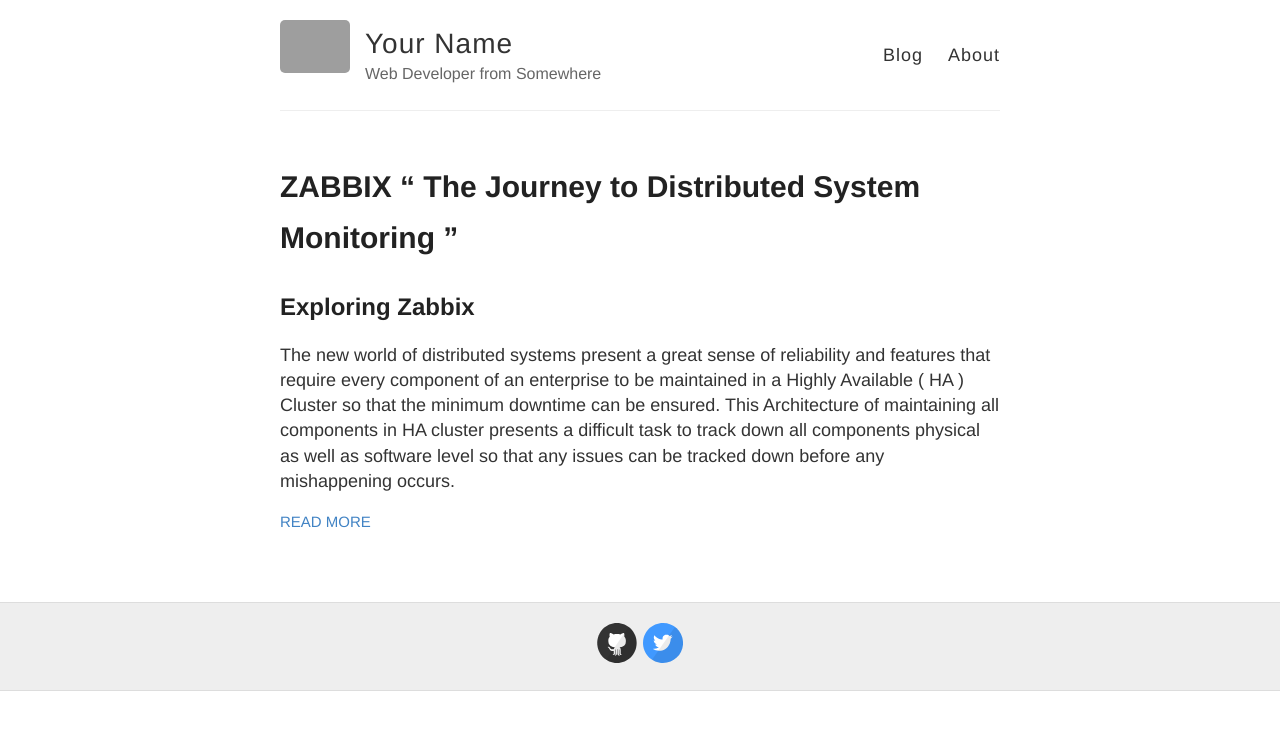
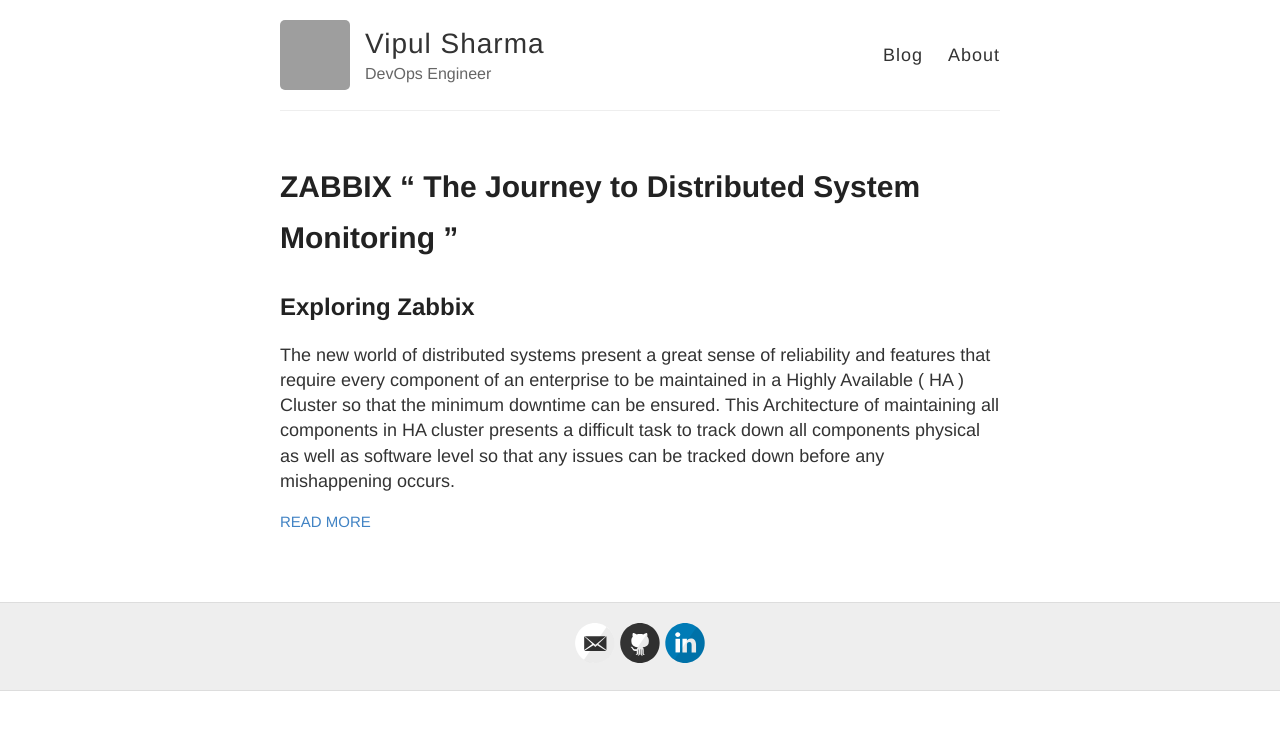
Before and after one commit to VipsSharma/old, a Jekyll site: the page built from index.html, in a window 1280 px wide. Shown: the top 730 px of the page. Built offline with Jekyll 4.4.1, drawn with Linux system fonts in a browser that asks for light colours; grey boxes are pictures that could not be loaded.

Commit message:
Updated Config

```diff
--- a/_config.yml
+++ b/_config.yml
@@ -3,13 +3,13 @@
 #
 
 # Name of your site (displayed in the header)
-name: Your Name
+name: Vipul Sharma
 
 # Short bio or description (displayed in the header)
-description: Web Developer from Somewhere
+description: DevOps Engineer
 
 # URL of your avatar or profile pic (you could use your GitHub profile pic)
-avatar: https://raw.githubusercontent.com/barryclark/jekyll-now/master/images/jekyll-logo.png
+avatar: https://avatars2.githubusercontent.com/u/53145412?s=460&u=37681a7df1573bdaa193c1e04ffd8375acfb4686&v=4
 
 #
 # Flags below are optional
@@ -18,15 +18,15 @@ avatar: https://raw.githubusercontent.com/barryclark/jekyll-now/master/images/je
 # Includes an icon in the footer for each username you enter
 footer-links:
   dribbble:
-  email:
+  email: sharma.vips5512@gmail.com
   facebook:
   flickr:
-  github: barryclark/jekyll-now
+  github: https://github.com/VipsSharma
   instagram:
-  linkedin:
+  linkedin: https://www.linkedin.com/in/vipul0sharma/
   pinterest:
   rss: # just type anything here for a working RSS icon
-  twitter: jekyllrb
+  twitter:
   stackoverflow: # your stackoverflow profile, e.g. "users/50476/bart-kiers"
   youtube: # channel/<your_long_string> or user/<user-name>
   googleplus: # anything in your profile username that comes after plus.google.com/
@@ -41,7 +41,7 @@ google_analytics:
 
 # Your website URL (e.g. http://barryclark.github.io or http://www.barryclark.co)
 # Used for Sitemap.xml and your RSS feed
-url:
+url: vipssharma.github.io
 
 # If you're hosting your site at a Project repository on GitHub pages
 # (http://yourusername.github.io/repository-name)
```
